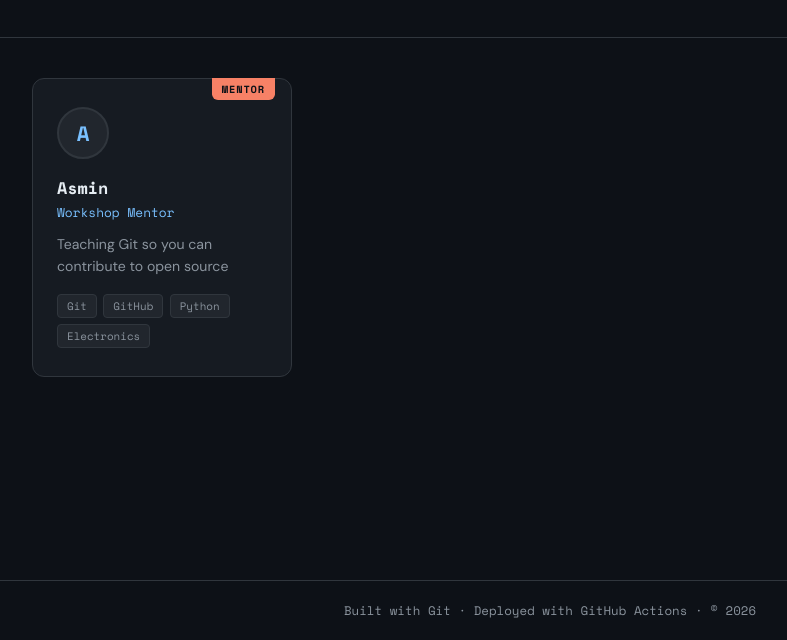
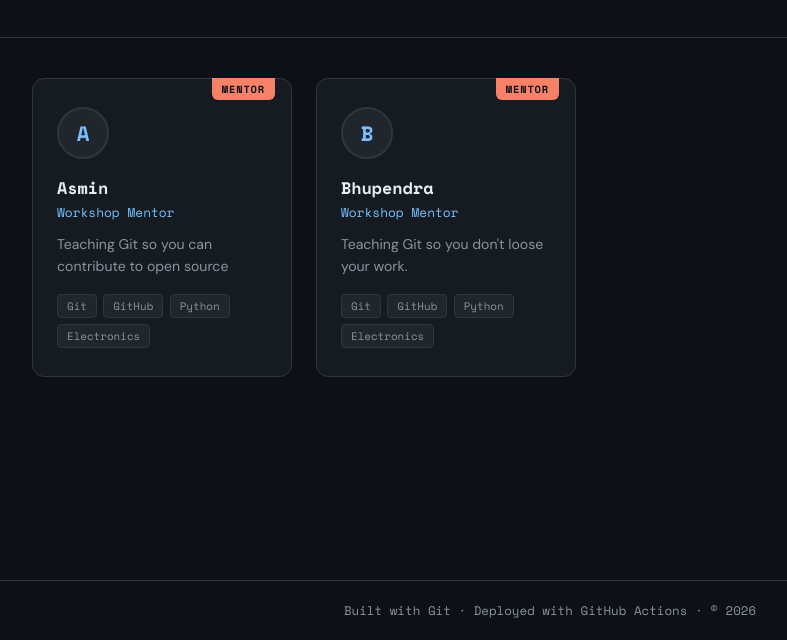
Before and after one commit to Sanjay-Neupane/gittranning, a plain HTML site: page index.html in a window 1280 px wide. Shown: the part 160-800 px from the top of the page, without its empty margins (90-877 px from the left). Drawn offline with nearby package versions, Linux system fonts and the light colour scheme.

Commit message:
C3: Second Card Added

```diff
--- a/index.html
+++ b/index.html
@@ -35,7 +35,19 @@
       </div>
     </div>
 
-
+   <div class="card facilitator">
+      <div class="card-badge">Mentor</div>
+      <div class="avatar">B</div>
+      <h2>Bhupendra</h2>
+      <p class="role">Workshop Mentor</p>
+      <p class="bio">Teaching Git so you don't loose your work.</p>
+      <div class="tags">
+        <span>Git</span>
+        <span>GitHub</span>
+        <span>Python</span>
+        <span>Electronics</span>
+      </div>
+    </div>
     <!-- ─────────────────────────────────────────────
          ADD YOUR GROUP CARD BELOW THIS LINE
     ────────────────────────────────────────────── -->
```
